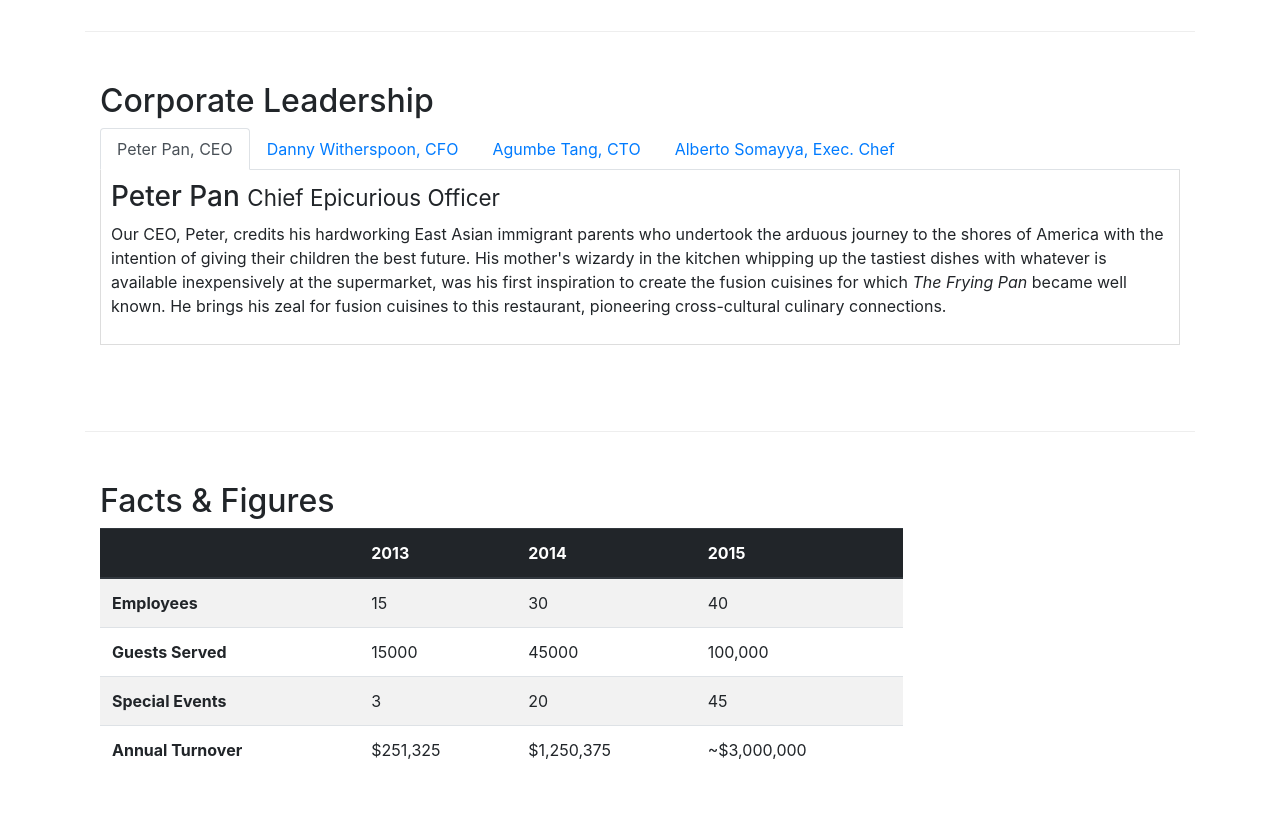
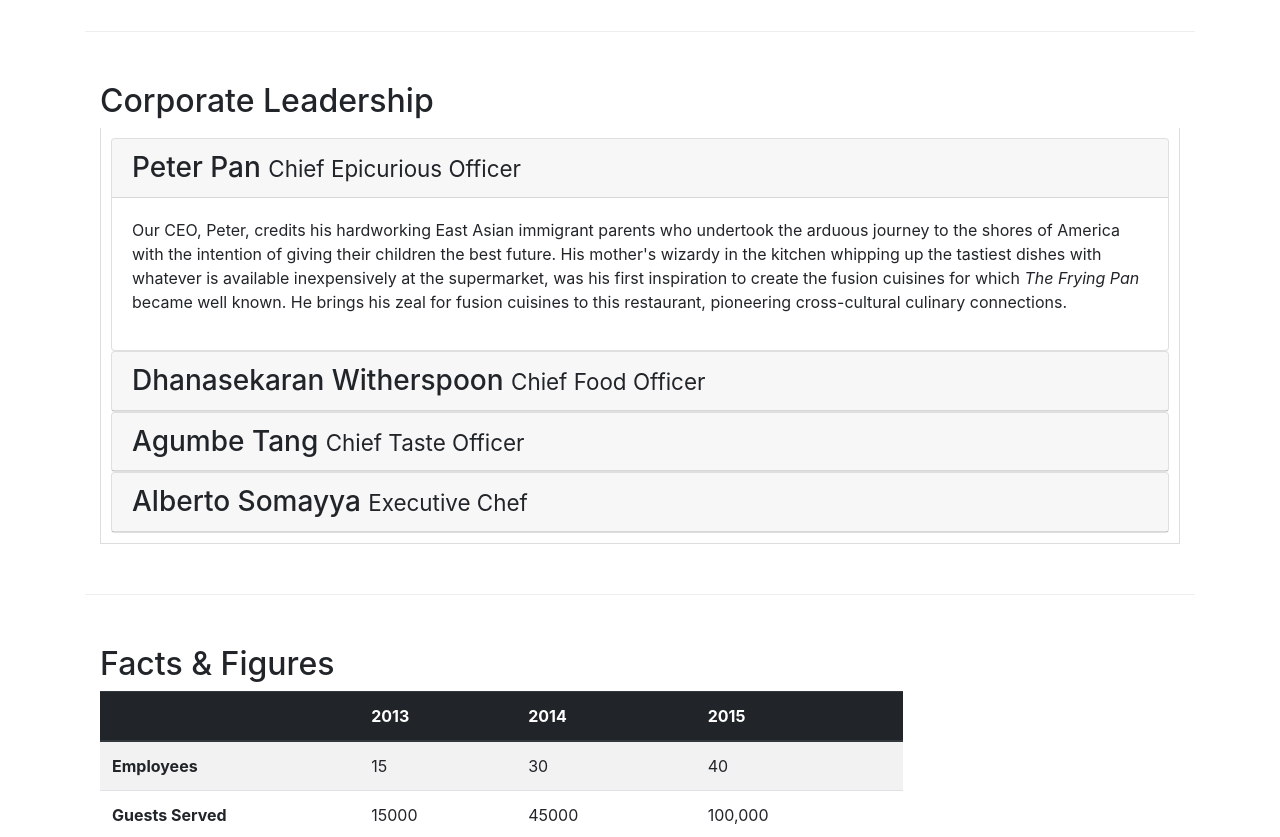
Before and after one commit to Sourav48/testRepository, a website: page aboutus.html in a window 1280 px wide. Shown: the part 940-1777 px from the top of the page. Drawn offline with nearby package versions, Linux system fonts and the light colour scheme.

Commit message:
Accordion

```diff
--- a/aboutus.html
+++ b/aboutus.html
@@ -104,41 +104,66 @@
         <div class="row row-content">
             <div class="col-sm-12 ">
                 <h2>Corporate Leadership</h2>
-                <ul class="nav nav-tabs">
-                    <li class="nav-item">
-                      <a class="nav-link active" href="#peter"
-                        role="tab" data-toggle="tab">Peter Pan, CEO</a>
-                    </li>
-                    <li class="nav-item">
-                      <a class="nav-link" href="#danny" role="tab"
-                        data-toggle="tab">Danny Witherspoon, CFO</a>
-                    </li>
-                    <li class="nav-item">
-                      <a class="nav-link" href="#agumbe"role="tab"
-                        data-toggle="tab">Agumbe Tang, CTO</a>
-                    </li>
-                    <li class="nav-item">
-                      <a class="nav-link" href="#alberto" role="tab"
-                        data-toggle="tab">Alberto Somayya, Exec. Chef</a>
-                    </li>
-                </ul>
+                <div class="accordian"></div>
+                <div class="tab-content">
+                     <div class="card">
+                        <div class="card-header" role="tab" id="peterhead">
+                        <h3 class="mb-0">
+                            <a data-toggle="collapse" data-target="#peter">
+                            Peter Pan <small>Chief Epicurious Officer</small>
+                            </a>
+                        </h3>
+                        </div>
+                        <div class="collapse show" id="peter" data-parent="#accordion">
+                            <div class="card-body">
+                                <p class="d-none d-sm-block">Our CEO, Peter, credits his hardworking East Asian immigrant parents who undertook the arduous journey to the shores of America with the intention of giving their children the best future. His mother's wizardy in the kitchen whipping up the tastiest dishes with whatever is available inexpensively at the supermarket, was his first inspiration to create the fusion cuisines for which <em>The Frying Pan</em> became well known. He brings his zeal for fusion cuisines to this restaurant, pioneering cross-cultural culinary connections.</p>
+                            </div>
+                        </div>
+                    </div>
 
-                <div class="tab-content">
-                    <div role="tabpanel" class="tab-pane fade show active" id="peter">
-                        <h3>Peter Pan <small>Chief Epicurious Officer</small></h3>
-                        <p class="d-none d-sm-block">Our CEO, Peter, credits his hardworking East Asian immigrant parents who undertook the arduous journey to the shores of America with the intention of giving their children the best future. His mother's wizardy in the kitchen whipping up the tastiest dishes with whatever is available inexpensively at the supermarket, was his first inspiration to create the fusion cuisines for which <em>The Frying Pan</em> became well known. He brings his zeal for fusion cuisines to this restaurant, pioneering cross-cultural culinary connections.</p>
+                     <div class="card">
+                            <div class="card-header" role="tab" id="dannyhead">
+                            <h3 class="mb-0">
+                                <a class="collapsed" data-toggle="collapse" data-target="#danny">
+                                Dhanasekaran Witherspoon <small>Chief Food Officer</small>
+                                </a>
+                            </h3>
+                        </div>
+                        <div class="collapse" id="danny" data-parent="#accordion">
+                            <div class="card-body">
+                                <p class="d-none d-sm-block">Our CFO, Danny, as he is affectionately referred to by his colleagues, comes from a long established family tradition in farming and produce. His experiences growing up on a farm in the Australian outback gave him great appreciation for varieties of food sources. As he puts it in his own words, <em>Everything that runs, wins, and everything that stays, pays!</em></p>
+                            </div>
+                        </div>
                     </div>
-                     <div role="tabpanel" class="tab-pane fade" id="danny">
-                        <h3>Dhanasekaran Witherspoon <small>Chief Food Officer</small></h3>
-                        <p class="d-none d-sm-block">Our CFO, Danny, as he is affectionately referred to by his colleagues, comes from a long established family tradition in farming and produce. His experiences growing up on a farm in the Australian outback gave him great appreciation for varieties of food sources. As he puts it in his own words, <em>Everything that runs, wins, and everything that stays, pays!</em></p>
+
+                    <div class="card">
+                            <div class="card-header" role="tab" id="agumbehead">
+                            <h3 class="mb-0">
+                                <a class="collapsed" data-toggle="collapse" data-target="#agumbe">
+                                Agumbe Tang <small>Chief Taste Officer</small>
+                                </a>
+                            </h3>
+                        </div>
+                        <div class="collapse" id="agumbe" data-parent="#accordion">
+                            <div class="card-body">
+                                <p class="d-none d-sm-block">Blessed with the most discerning gustatory sense, Agumbe, our CTO, personally ensures that every dish that we serve meets his exacting tastes. Our chefs dread the tongue lashing that ensues if their dish does not meet his exacting standards. He lives by his motto, <em>You click only if you survive my lick.</em></p>
+                            </div>
+                        </div>
                     </div>
-                    <div role="tabpanel" class="tab-pane fade" id="agumbe">
-                        <h3>Agumbe Tang <small>Chief Taste Officer</small></h3>
-                        <p class="d-none d-sm-block">Blessed with the most discerning gustatory sense, Agumbe, our CTO, personally ensures that every dish that we serve meets his exacting tastes. Our chefs dread the tongue lashing that ensues if their dish does not meet his exacting standards. He lives by his motto, <em>You click only if you survive my lick.</em></p>
-                    </div>
-                     <div role="tabpanel" class="tab-pane fade" id="alberto">
-                        <h3>Alberto Somayya <small>Executive Chef</small></h3>
-                        <p class="d-none d-sm-block">Award winning three-star Michelin chef with wide International experience having worked closely with whos-who in the culinary world, he specializes in creating mouthwatering Indo-Italian fusion experiences. He says, <em>Put together the cuisines from the two craziest cultures, and you get a winning hit! Amma Mia!</em></p>
+
+                    <div class="card">
+                            <div class="card-header" role="tab" id="albertohead">
+                            <h3 class="mb-0">
+                                <a class="collapsed" data-toggle="collapse" data-target="#alberto">
+                                Alberto Somayya <small>Executive Chef</small>
+                                </a>
+                            </h3>
+                        </div>
+                        <div class="collapse" id="alberto" data-parent="#accordion">
+                            <div class="card-body">
+                                 <p class="d-none d-sm-block">Award winning three-star Michelin chef with wide International experience having worked closely with whos-who in the culinary world, he specializes in creating mouthwatering Indo-Italian fusion experiences. He says, <em>Put together the cuisines from the two craziest cultures, and you get a winning hit! Amma Mia!</em></p>
+                            </div>
+                        </div>
                     </div>
                 </div>
             </div>
```
